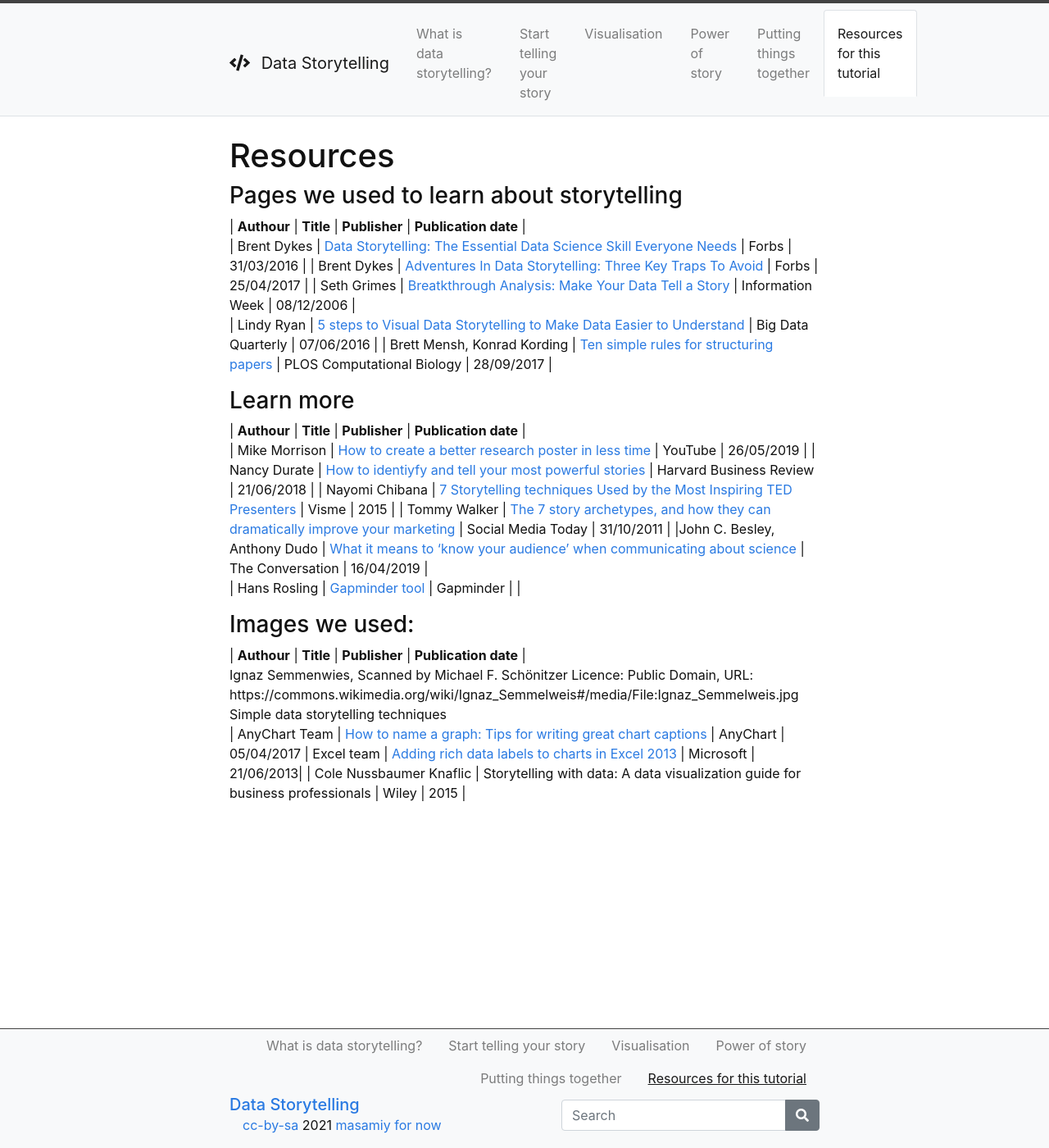
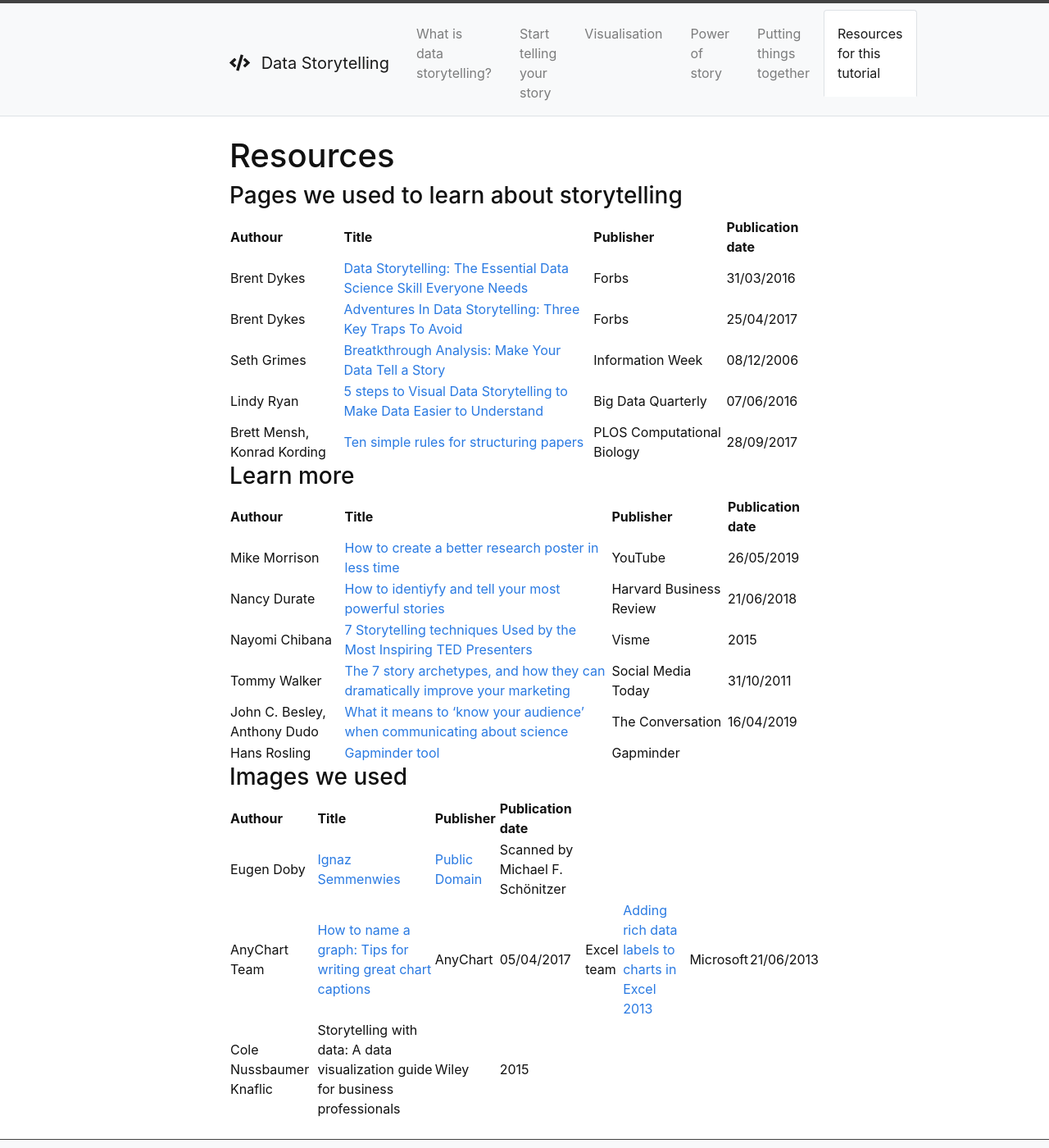
Before and after one commit to masamiy/DataStoryTelling, a Jekyll site: the page built from content/5-Resources.md, in a window 1280 px wide and 1400 px high. Shown: the whole window at 82% size. Built offline with Jekyll 4.4.1, drawn with Linux system fonts in a browser that asks for light colours.

Commit message:
Update 5-Resources.md

```diff
--- a/content/5-Resources.md
+++ b/content/5-Resources.md
@@ -4,6 +4,7 @@ nav: Resources for this tutorial
 ---
 
 ### Pages we used to learn about storytelling
+
 | **Authour** |   **Title**   | **Publisher**  |  **Publication date**  |
 | Brent Dykes | [Data Storytelling: The Essential Data Science Skill Everyone Needs](https://www.forbes.com/sites/brentdykes/2016/03/31/data-storytelling-the-essential-data-science-skill-everyone-needs/#5564188952ad) | Forbs | 31/03/2016 |
 | Brent Dykes | [Adventures In Data Storytelling: Three Key Traps To Avoid](https://www.forbes.com/sites/brentdykes/2017/04/25/adventures-in-data-storytelling-three-key-traps-to-avoid/#7ac575783234) | Forbs | 25/04/2017 |
@@ -12,6 +13,7 @@ nav: Resources for this tutorial
 | Brett Mensh, Konrad Kording | [Ten simple rules for structuring papers](http://journals.plos.org/ploscompbiol/article?id=10.1371/journal.pcbi.1005619) | PLOS Computational Biology | 28/09/2017 | <br />
 
 ### Learn more
+
 | **Authour** |   **Title**   | **Publisher**  |  **Publication date**  |
 | Mike Morrison | [How to create a better research poster in less time](https://www.youtube.com/watch?v=1RwJbhkCA58) | YouTube | 26/05/2019 |
 | Nancy Durate | [How to identiyfy and tell your most powerful stories](https://hbr.org/2018/06/how-to-identify-and-tell-your-most-powerful-stories) | Harvard Business Review | 21/06/2018 |
@@ -21,9 +23,9 @@ nav: Resources for this tutorial
 | Hans Rosling | [Gapminder tool](https://www.gapminder.org/) | Gapminder | |<br />
 
 
-### Images we used:
+### Images we used
+
 | **Authour** |   **Title**   | **Publisher**  |  **Publication date**  |
-Ignaz Semmenwies, Scanned by Michael F. Schönitzer Licence: Public Domain, URL: https://commons.wikimedia.org/wiki/Ignaz_Semmelweis#/media/File:Ignaz_Semmelweis.jpg
-Simple data storytelling techniques
+| Eugen Doby | [Ignaz Semmenwies](https://commons.wikimedia.org/wiki/Ignaz_Semmelweis#/media/File:Ignaz_Semmelweis.jpg) | [Public Domain](https://commons.wikimedia.org/wiki/Commons:Copyright_tags/Country-specific_tags#United_States_of_America) | Scanned by Michael F. Schönitzer|
 | AnyChart Team | [How to name a graph: Tips for writing great chart captions](https://www.anychart.com/blog/2017/04/05/chart-captions-title-graph-tips/) | AnyChart | 05/04/2017 | Excel team | [Adding rich data labels to charts in Excel 2013](https://www.microsoft.com/en-us/microsoft-365/blog/2013/06/21/adding-rich-data-labels-to-charts-in-excel-2013/) | Microsoft | 21/06/2013|
 | Cole Nussbaumer Knaflic | Storytelling with data: A data visualization guide for business professionals | Wiley | 2015 |
```
